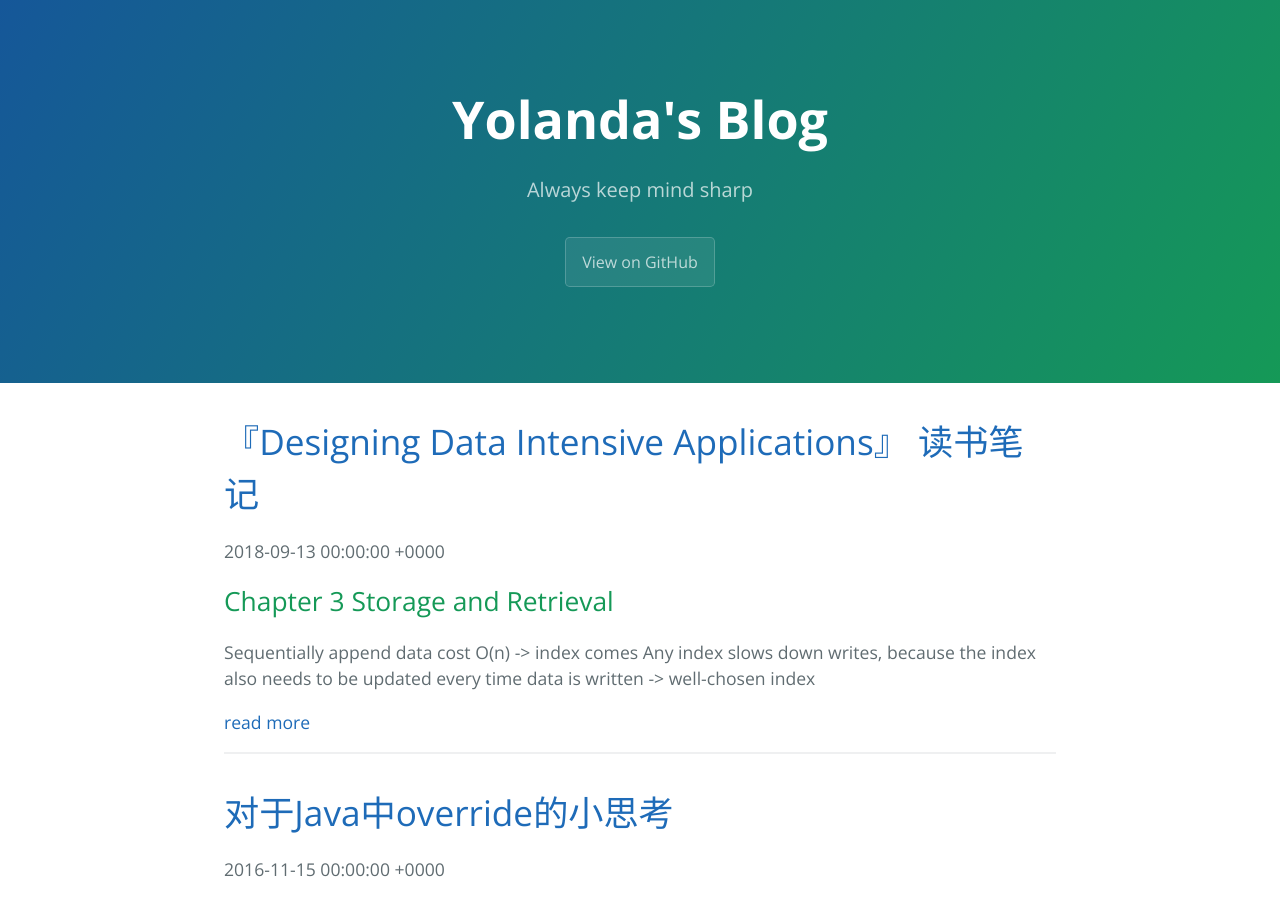
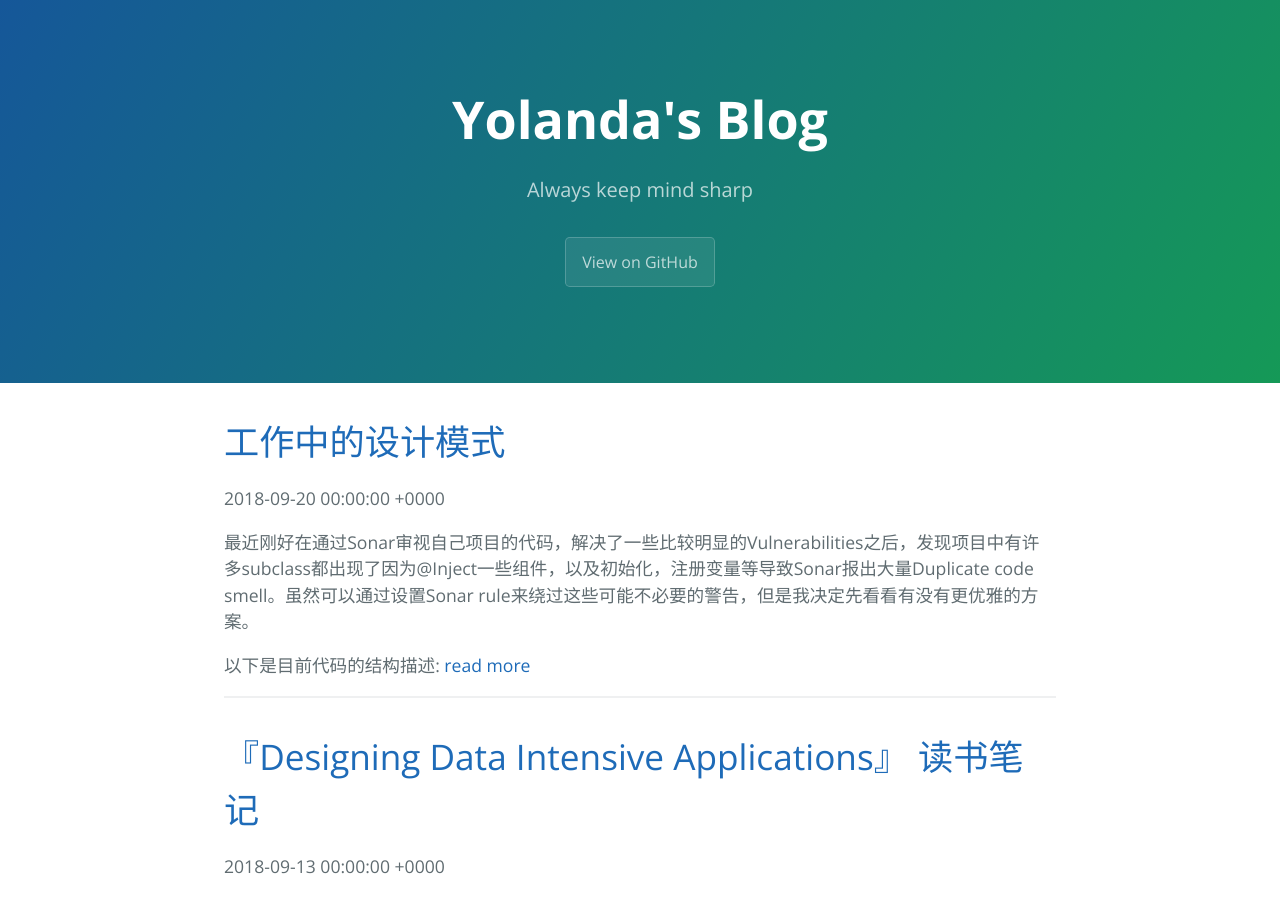
Before and after one commit to YolandaLeo/yolandaleo.github.io, a Jekyll site: the page built from index.html, in a window 1280 px wide and 900 px high. Built offline with Jekyll 4.4.1, drawn with Linux system fonts in a browser that asks for light colours; the list of posts is cut into pages by our own code.

Commit message:
design pattern

```diff
--- a/_posts/2018-09-13-DDIA读书笔记.markdown
+++ b/_posts/2018-09-13-DDIA读书笔记.markdown
@@ -71,11 +71,11 @@ Dataset size | Gb - Tb | Tb - Pb
 Extract - Transform - Load (The famouse ETL process)
 To sacrifice the different query patterns from transactional usage to analytic usage, there emerged data warehouse vendors.
 Star Schema, snowflake shema
-Usually, analysts do not need all columns from the wide table (select * from table)
-=> * Column-Oriented Storage * : don't store all the values from one row together, but store all the values from each column together instead.
+Usually, analysts do not need all columns from the wide table (*select * from table*)
+=> **Column-Oriented Storage** : don't store all the values from one row together, but store all the values from each column together instead.
 > eg. Parquet
 
-* Column Compression *: column values often look quite repetitive which is a good sign for compression
+**Column Compression**: column values often look quite repetitive which is a good sign for compression
 > eg. bitmap encoding
  (Cassandra, HBase inherited from Bigtable using column families are mostly row-oriented)
 
--- /dev/null
+++ b/_posts/2018-09-20-Design-Pattern-Practice.markdown
@@ -0,0 +1,15 @@
+---
+layout: post
+categories: ['java', 'design']
+title: "工作中的设计模式"
+---
+
+最近刚好在通过Sonar审视自己项目的代码，解决了一些比较明显的Vulnerabilities之后，发现项目中有许多subclass都出现了因为@Inject一些组件，以及初始化，注册变量等导致Sonar报出大量Duplicate code smell。虽然可以通过设置Sonar rule来绕过这些可能不必要的警告，但是我决定先看看有没有更优雅的方案。
+
+以下是目前代码的结构描述:
+<!--more-->
+
+<img src="img/subclass_description.png" />
+
+目前项目需要监听业务消息，并根据配置确定时候需要某个MessageProducer来处理这个消息，产生特定的变量计算，作为输出结果。对于每一个变量，对应于一个Messageroducer，可以预见到，但变量数量增加，这些MP也将变得难以维护，并且大量@Injection代码重复。Sonar也会给到Code Smell - Major的报告。
+我对于这个问题，一下子想到的办法是抽取出AbstractProducer，来维护这些依赖注入。
```
Also changed, not shown: _drafts/2018-09-18-Learning-Read-Black-Trees.markdown (added, +7 -0 lines), img/subclass_description.png (added).
